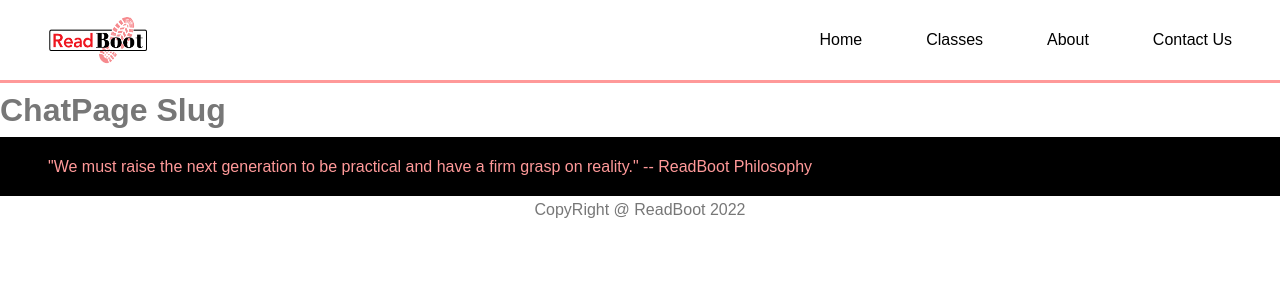
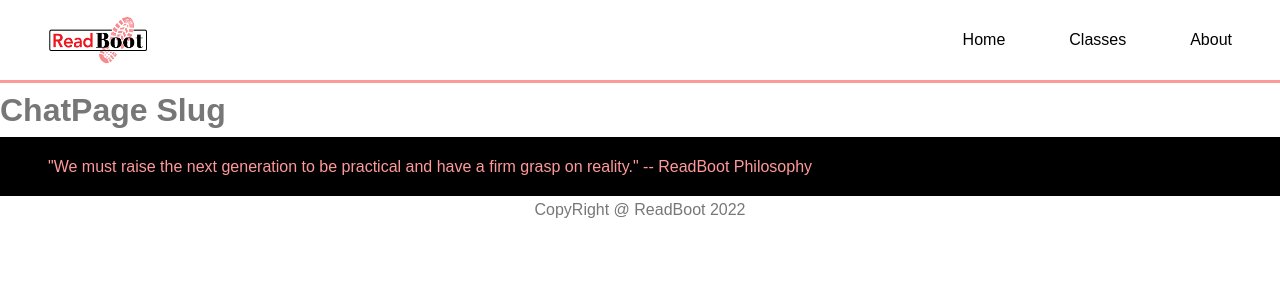
Before and after one commit to Seraphits/ReadBoot, a Next.js app: page /classes/choosing-your-technology/video-chat in a window 1280 px wide. Shown: the top 300 px of the page. Built offline with nearby package versions, Linux system fonts and the light colour scheme.

Commit message:
Remove contact us link

```diff
--- a/Components/Layout/Nav/Navbar.js
+++ b/Components/Layout/Nav/Navbar.js
@@ -33,15 +33,15 @@ import Image from "next/image";
                 <a className={styles.Nav__Link} >About</a>
               </Link>
             </li>
-            <li className={styles.Nav__Item} >
+            {/* <li className={styles.Nav__Item} >
               <Link href="/">
                 <a className={styles.Nav__Link} >Contact Us</a>
               </Link>
-            </li>
+            </li> */}
           </ul>
           </nav>
         </div>
-        <div className={styles.Nav__End} ></div>
+      <div className={styles.Nav__End} ></div>
     </div>
   )
 }
```
Also changed, not shown: 1 other file (tests, documents, lock files or other folders).
